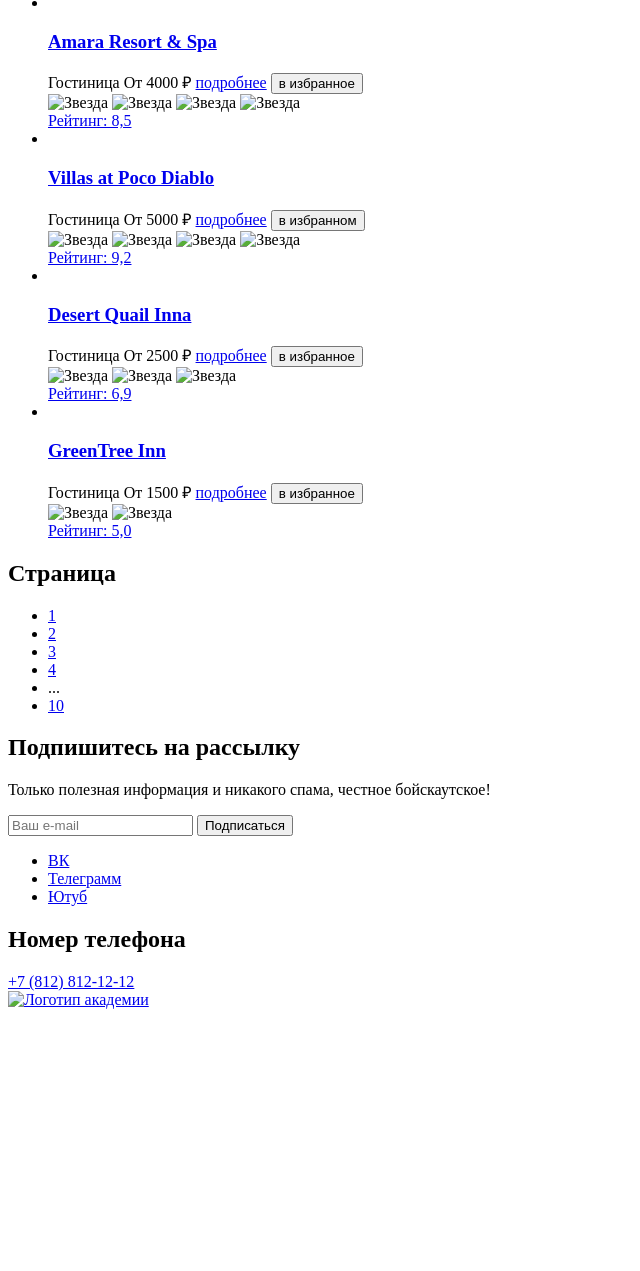
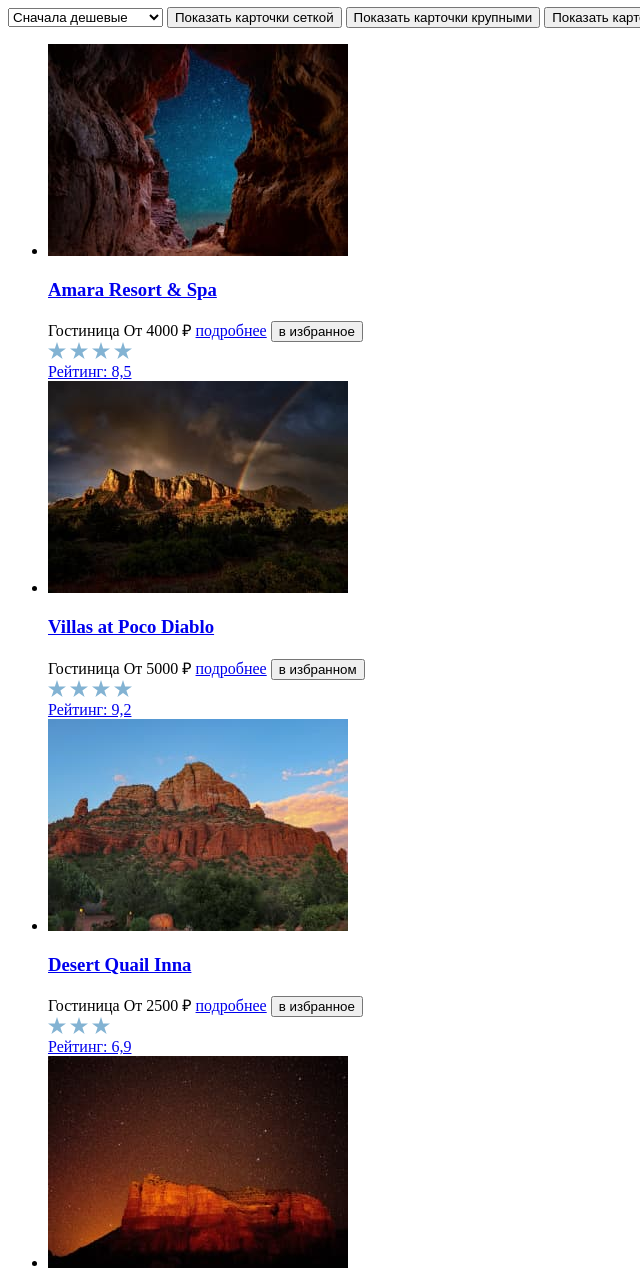
Before and after one commit to htmlacademy-univer-htmlcss-1/2662583-sedona-2, a plain HTML site: page catalog.html in a window 1280 px wide. Shown: the part 829-2100 px from the top of the page, without its empty margins (0-640 px from the left). Before the commit the page ends 1846 px from the top, so only its background shows below. Drawn offline with Linux system fonts and the light colour scheme.

Commit message:
Добавлена графика

```diff
--- a/catalog.html
+++ b/catalog.html
@@ -8,7 +8,7 @@
 <body>
   <header class="main-header">
     <nav class="navigation">
-      <a href="index.html"><img src="#" alt="Логотип сайта" class="logo"></a>
+      <a href="index.html"><img src="images/city-logo.svg" alt="Логотип сайта" class="logo" width="138" height="64"></a>
       <ul class="navigation-list">
         <li class="navigation-item">
           <a href="index.html" class="navigation-link">Главная</a>
@@ -117,7 +117,7 @@
       <ul class="hotel-list">
         <li class="hotel-card">
           <a href="#" class="hotel-link">
-            <img src="#" alt="" class="hotel-card-images">
+            <img src="images/hotel-1.jpg" alt="" class="hotel-card-images" width="300" height="212">
             <h3 class="hotel-card-title">Amara Resort & Spa</h3>
           </a>
           <span class="hotel-description">Гостиница</span>
@@ -125,16 +125,16 @@
           <a href="#" class="hotel-card-detail-button button">подробнее</a>
           <button class="to-favorites-button button" type="button">в избранное</button>
           <div class="count-stars">
-            <img src="#" alt="Звезда">
-            <img src="#" alt="Звезда">
-            <img src="#" alt="Звезда">
-            <img src="#" alt="Звезда">
+            <img src="images/star.svg" alt="Звезда" width="18" height="17">
+            <img src="images/star.svg" alt="Звезда" width="18" height="17">
+            <img src="images/star.svg" alt="Звезда" width="18" height="17">
+            <img src="images/star.svg" alt="Звезда" width="18" height="17">
           </div>
           <a href="#" class="hotel-rating">Рейтинг: 8,5</a>
         </li>
         <li class="hotel-card">
           <a href="#" class="hotel-link">
-            <img src="#" alt="" class="hotel-card-images">
+            <img src="images/hotel-2.jpg" alt="" class="hotel-card-images" width="300" height="212">
             <h3 class="hotel-card-title">Villas at Poco Diablo</h3>
           </a>
           <span class="hotel-description">Гостиница</span>
@@ -142,16 +142,16 @@
           <a href="#" class="hotel-card-detail-button button">подробнее</a>
           <button class="in-favorites-button button" type="button">в избранном</button>
           <div class="count-stars">
-            <img src="#" alt="Звезда">
-            <img src="#" alt="Звезда">
-            <img src="#" alt="Звезда">
-            <img src="#" alt="Звезда">
+            <img src="images/star.svg" alt="Звезда" width="18" height="17">
+            <img src="images/star.svg" alt="Звезда" width="18" height="17">
+            <img src="images/star.svg" alt="Звезда" width="18" height="17">
+            <img src="images/star.svg" alt="Звезда" width="18" height="17">
           </div>
           <a href="#" class="hotel-rating">Рейтинг: 9,2</a>
         </li>
         <li class="hotel-card">
           <a href="#" class="hotel-link">
-            <img src="#" alt="" class="hotel-card-images">
+            <img src="images/hotel-3.jpg" alt="" class="hotel-card-images" width="300" height="212">
             <h3 class="hotel-card-title">Desert Quail Inna</h3>
           </a>
           <span class="hotel-description">Гостиница</span>
@@ -159,15 +159,15 @@
           <a href="#" class="hotel-card-detail-button button">подробнее</a>
           <button class="to-favorites-button button" type="button">в избранное</button>
           <div class="count-stars">
-            <img src="#" alt="Звезда">
-            <img src="#" alt="Звезда">
-            <img src="#" alt="Звезда">
+            <img src="images/star.svg" alt="Звезда" width="18" height="17">
+            <img src="images/star.svg" alt="Звезда" width="18" height="17">
+            <img src="images/star.svg" alt="Звезда" width="18" height="17">
           </div>
           <a href="#" class="hotel-rating">Рейтинг: 6,9</a>
         </li>
         <li class="hotel-card">
           <a href="#" class="hotel-link">
-            <img src="#" alt="" class="hotel-card-images">
+            <img src="images/hotel-4.jpg" alt="" class="hotel-card-images" width="300" height="212">
             <h3 class="hotel-card-title">GreenTree Inn</h3>
           </a>
           <span class="hotel-description">Гостиница</span>
@@ -175,8 +175,8 @@
           <a href="#" class="hotel-card-detail-button button">подробнее</a>
           <button class="to-favorites-button button" type="button">в избранное</button>
           <div class="count-stars">
-            <img src="#" alt="Звезда">
-            <img src="#" alt="Звезда">
+            <img src="images/star.svg" alt="Звезда" width="18" height="17">
+            <img src="images/star.svg" alt="Звезда" width="18" height="17">
           </div>
           <a href="#" class="hotel-rating">Рейтинг: 5,0</a>
         </li>
@@ -230,7 +230,7 @@
       <h2 class="visually-hidden">Номер телефона</h2>
       <a  href="tel:+78128121212" class="footer-tel-link">+7 (812) 812-12-12</a>
     </section>
-    <a href="#" class="footer-logo-link"><img src="#" alt="Логотип академии"></a>
+    <a href="#" class="footer-logo-link"><img src="images/logo-academ.svg" alt="Логотип академии" width="115" height="33"></a>
   </footer>
 </body>
 </html>
```
Also changed, not shown: index.html (+3 -3 lines), images/logo-academ.svg (renamed from images/logo.svg).
